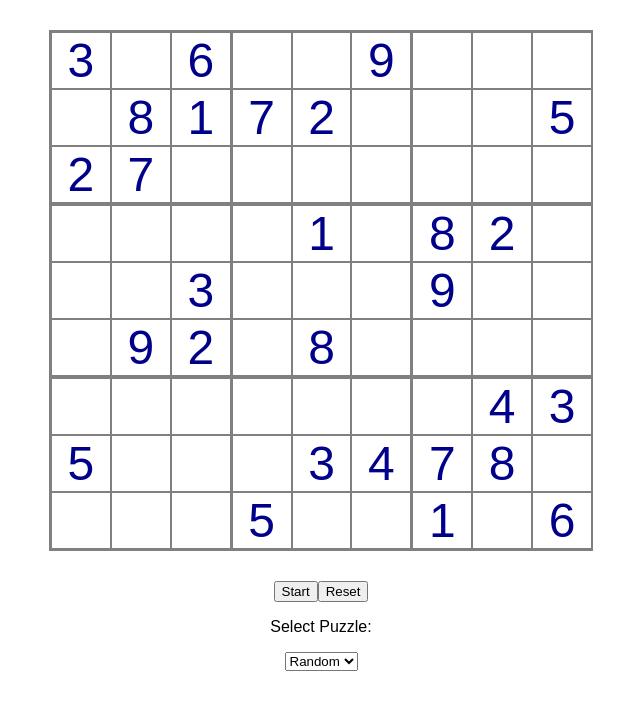
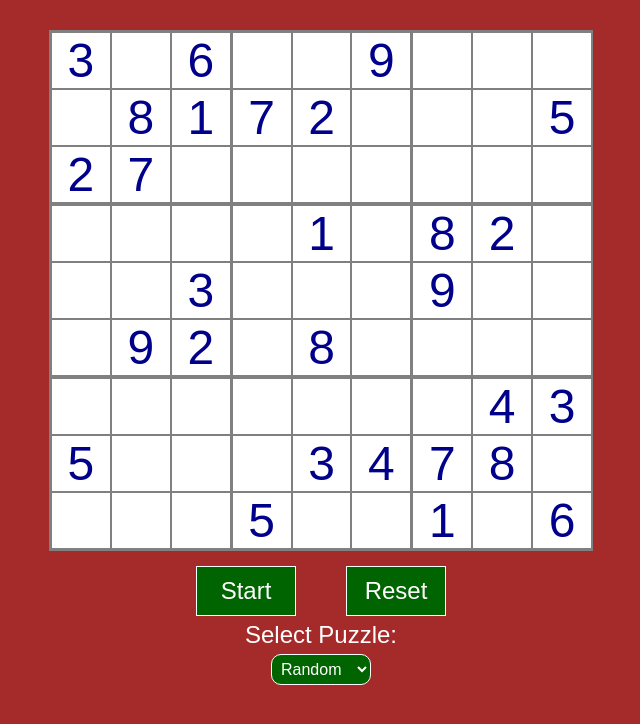
Before and after one commit to byrdsean/sudoku-solver, a React (Create React App) app: page / in a window 1280 px wide. Shown: the top 724 px of the page, without its empty margins (319-959 px from the left). Built offline with nearby package versions, Linux system fonts and the light colour scheme.

Commit message:
Updated/Added styling for controls.

```diff
--- a/src/app/App.css
+++ b/src/app/App.css
@@ -1,12 +1,16 @@
+#gameBody {
+  padding-top: 30px;
+}
+
 #gameboard {
   border: var(--border-width) var(--border-color) solid;
-  margin: 30px auto;
+  margin: 0 auto;
   max-width: calc(var(--cell-width) * var(--cells-per-row));
   width: 100%;
+  background-color: white;
 }
 
 #gameboard .row {
-  /* border: var(--border-width) green solid; */
   display: flex;
   flex-direction: row;
 }
--- a/src/app/App.js
+++ b/src/app/App.js
@@ -21,9 +21,6 @@ function App() {
 
   //List of possible puzzles options
   const [puzzleOptions, setPuzzleOptions] = useState([]);
-
-  //Flag to know if solver has started
-  const [started, setStarted] = useState(false);
 
   //Create a new board with the updated value
   const setNewValueToBoard = (index, value) => {
--- a/src/components/controls/controls.css
+++ b/src/components/controls/controls.css
@@ -0,0 +1,45 @@
+#controls {
+  padding: 15px;
+}
+
+#button-controls {
+  margin: 0 auto;
+  padding: 0;
+  width: 100%;
+}
+
+#button-controls button {
+  margin-right: 50px;
+  height: 50px;
+  width: 100px;
+  font-size: 1.5rem;
+  background-color: var(--button-bgcolor);
+  border: 1px solid white;
+  color: white;
+}
+
+#button-controls button:active {
+  background-color: var(--button-bgcolor-active);
+  color: black;
+  border-color: black;
+}
+
+#button-controls button:last-child {
+  margin-right: 0;
+}
+
+#selectPuzzle .title {
+  color: white;
+  font-size: 1.5rem;
+  margin: 5px;
+}
+
+#puzzleSelector {
+  font-size: 1rem;
+  min-width: 100px;
+  border: 1px solid white;
+  border-radius: 10px;
+  padding: 5px;
+  background-color: var(--button-bgcolor);
+  color: white;
+}
--- a/src/components/controls/controls.js
+++ b/src/components/controls/controls.js
@@ -1,4 +1,5 @@
 import React from "react";
+import "./controls.css";
 
 const Controls = ({ startSolver, selectPuzzle, randomId, puzzleOptions }) => {
   return (
@@ -9,7 +10,7 @@ const Controls = ({ startSolver, selectPuzzle, randomId, puzzleOptions }) => {
       </div>
       <div id="selectPuzzle">
         <label>
-          <p>Select Puzzle:</p>
+          <p class="title">Select Puzzle:</p>
           <select
             id="puzzleSelector"
             onChange={(e) => selectPuzzle(e.target.value)}
--- a/src/index.css
+++ b/src/index.css
@@ -10,6 +10,9 @@
   --border-color: gray;
   --original-color: darkblue;
   --answer-color: darkorange;
+  --bgcolor: brown;
+  --button-bgcolor: darkgreen;
+  --button-bgcolor-active: lightgreen;
 }
 
 body {
@@ -19,6 +22,6 @@ body {
   font-family: Arial, Helvetica, sans-serif;
   box-sizing: border-box;
   max-width: 900px;
-  /* border: 1px red solid; */
   text-align: center;
+  background-color: var(--bgcolor);
 }
```
